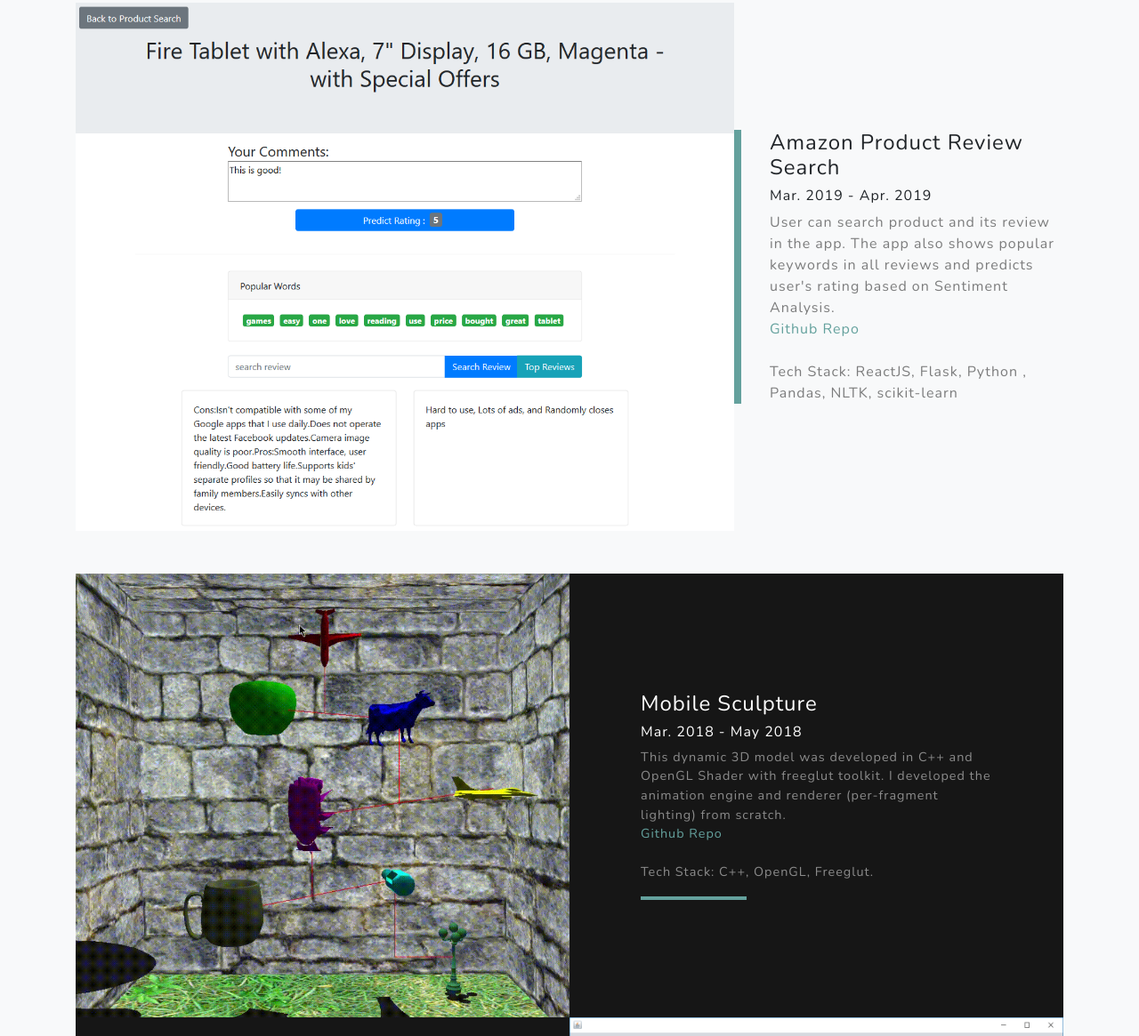
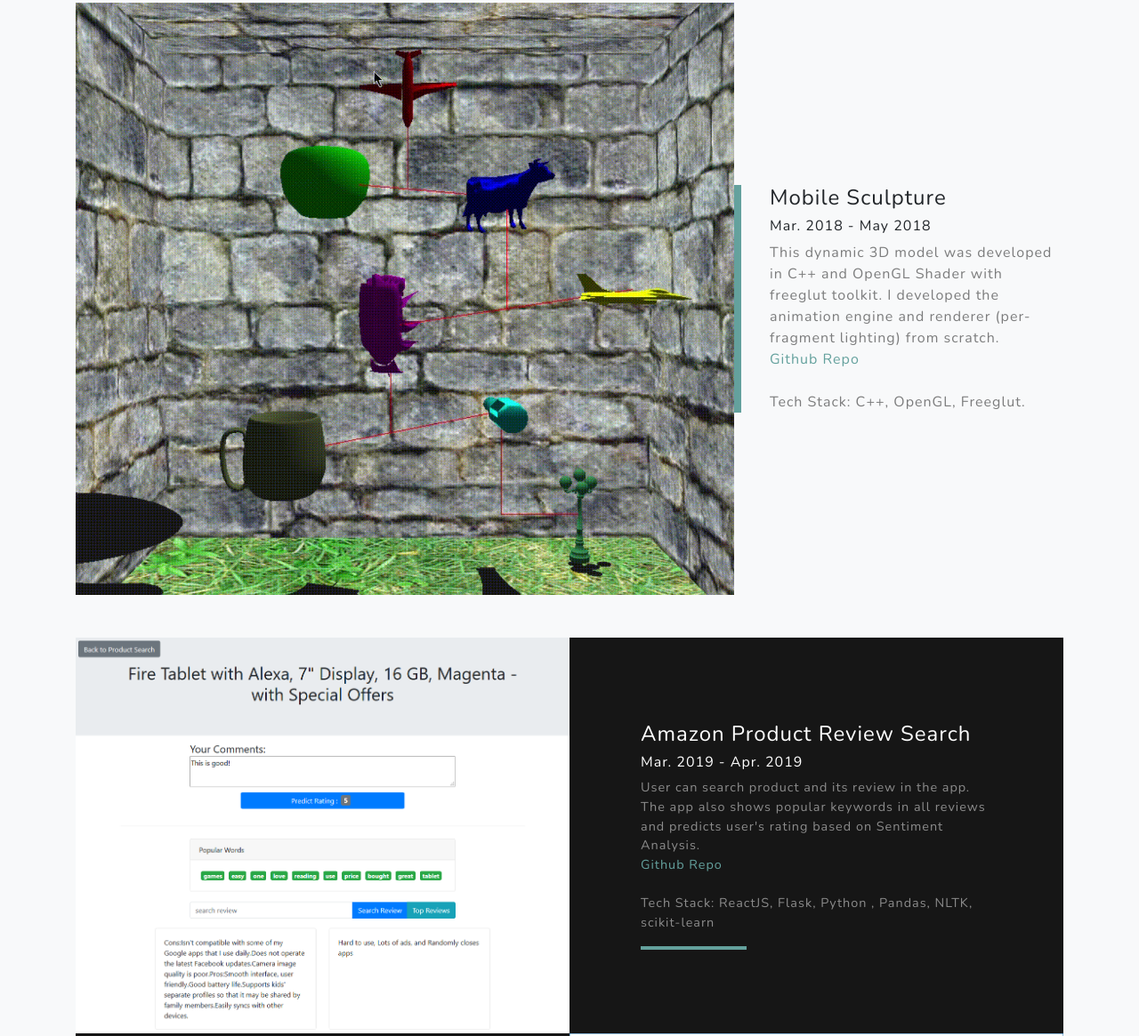
Before and after one commit to AlvinJian/alvinjian.github.io, a plain HTML site: page index.html in a window 1280 px wide. Shown: the part 855-2020 px from the top of the page at 89% size. Drawn offline with nearby package versions, Linux system fonts and the light colour scheme.

Commit message:
rearrange content

```diff
--- a/index.html
+++ b/index.html
@@ -14,17 +14,18 @@
     <link href="vendor/bootstrap/css/bootstrap.min.css" rel="stylesheet">
 
     <!-- Custom fonts for this template -->
-    <!-- <link href="vendor/fontawesome-free/css/all.min.css" rel="stylesheet"> -->
+    <link href="vendor/fontawesome-free/css/all.min.css" rel="stylesheet">
     <link href="https://fonts.googleapis.com/css?family=Varela+Round" rel="stylesheet">
     <link href="https://fonts.googleapis.com/css?family=Nunito:200,200i,300,300i,400,400i,600,600i,700,700i,800,800i,900,900i" rel="stylesheet">
 
     <!-- Custom styles for this template -->
     <link href="css/grayscale.min.css" rel="stylesheet">
 
+    <!-- TODO update font-awesome using npm -->
     <!-- <style>
       a[target="_blank"]:after {
         font-family: 'FontAwesome';
-        content: " \f08e";
+        content: "\f08e";
       }
     </style> -->
 
@@ -105,21 +106,21 @@
 
          <div class="row align-items-center no-gutters mb-4 mb-lg-5">
           <div class="col-xl-8 col-lg-7">
-            <img class="img-fluid mb-3 mb-lg-0" src="img/amazon-product-review.png" alt="">
+            <img class="img-fluid mb-3 mb-lg-0" src="img/mobile-sculpture.jpg" alt="">
           </div>
           <div class="col-xl-4 col-lg-5">
             <div class="featured-text text-center text-lg-left">
-              <h4>Amazon Product Review Search</h4>
-              <h6> Mar. 2019 - Apr. 2019 </h6>
-              <p class="text-black-50 mb-0">
-                User can search product and its review in the app. The app also shows popular keywords in all
-                reviews and predicts user's rating based on Sentiment Analysis.
+              <h4>Mobile Sculpture</h4>
+              <h6> Mar. 2018 - May 2018 </h6>
+              <p class="mb-0 text-black-50">
+                This dynamic 3D model was developed in C++ and OpenGL Shader with freeglut toolkit.
+                I developed the animation engine and renderer (per-fragment lighting) from scratch.
                 <br>
-                <a href="https://github.com/AlvinJian/CS525IR" target="_blank">Github Repo</a>
+                <a href="https://github.com/AlvinJian/ComputerGraphics" target="_blank">Github Repo</a>
               </p>
               <br>
-              <p class="text-black-50 mb-0">
-                Tech Stack: ReactJS, Flask, Python , Pandas, NLTK, scikit-learn
+              <p class="mb-0 text-black-50">
+                Tech Stack: C++, OpenGL, Freeglut.
               </p>
             </div>
           </div>
@@ -128,23 +129,23 @@
         <!-- Project One Row -->
         <div class="row justify-content-center no-gutters mb-5 mb-lg-0">
           <div class="col-lg-6">
-            <img class="img-fluid" src="img/mobile-sculpture.jpg" alt="">
+            <img class="img-fluid" src="img/amazon-product-review.png" alt="">
           </div>
           <div class="col-lg-6">
             <div class="bg-black text-center h-100 project">
               <div class="d-flex h-100">
                 <div class="project-text w-100 my-auto text-center text-lg-left">
-                  <h4 class="text-white">Mobile Sculpture</h4>
-                  <h6 class="text-white"> Mar. 2018 - May 2018 </h6>
+                  <h4 class="text-white">Amazon Product Review Search</h4>
+                  <h6 class="text-white"> Mar. 2019 - Apr. 2019 </h6>
                   <p class="mb-0 text-white-50">
-                    This dynamic 3D model was developed in C++ and OpenGL Shader with freeglut toolkit.
-                    I developed the animation engine and renderer (per-fragment lighting) from scratch.
+                    User can search product and its review in the app. The app also shows popular keywords in all
+                    reviews and predicts user's rating based on Sentiment Analysis.
+                    <br>
+                  <a href="https://github.com/AlvinJian/CS525IR" target="_blank">Github Repo</a>
                   </p>
-                  <a href="https://github.com/AlvinJian/ComputerGraphics" target="_blank">Github Repo</a>
                   <br>
-                  <br>
-                  <p class="mb-0 text-white-50">
-                    Tech Stack: C++, OpenGL, Freeglut.
+                  <p class="text-white-50 mb-0">
+                    Tech Stack: ReactJS, Flask, Python , Pandas, NLTK, scikit-learn
                   </p>
                   <hr class="d-none d-lg-block mb-0 ml-0">
                 </div>
```
